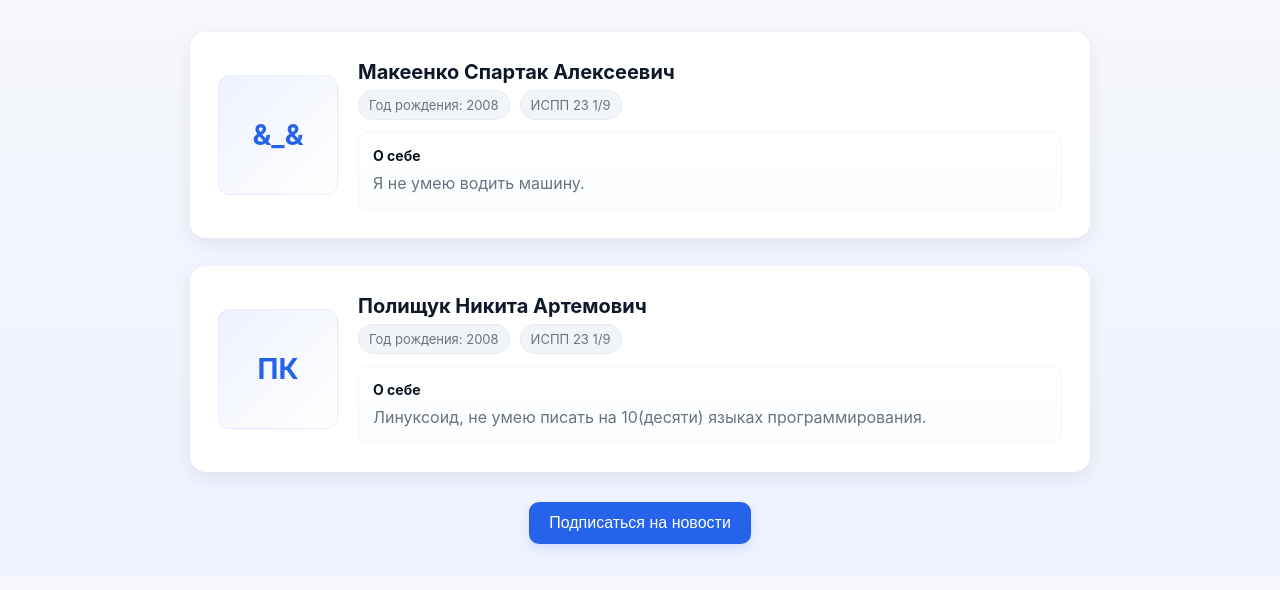
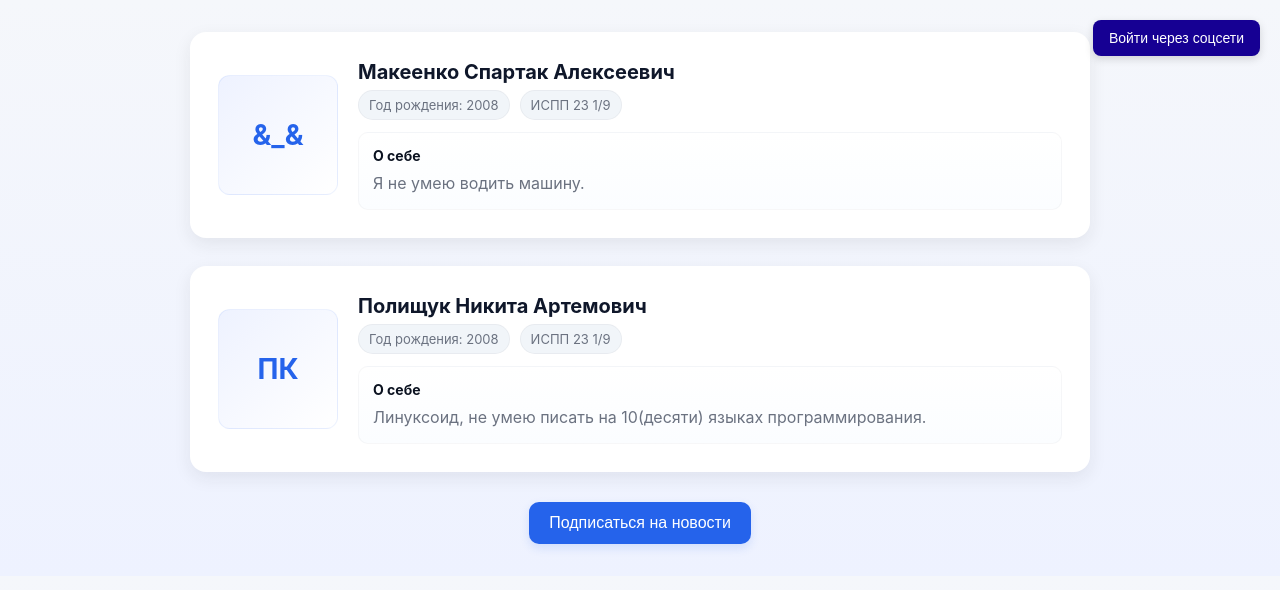
Before and after one commit to SPkrmLMGT/htmlHW9, a plain HTML site: page index.html in a window 1280 px wide. Drawn offline with Linux system fonts and the light colour scheme.

Commit message:
Добавили кнопку авторизации через соцсети

```diff
--- a/index.html
+++ b/index.html
@@ -33,6 +33,24 @@
 .subscribe-btn:hover
 {
     opacity:0.9;
+}
+
+.social-login-btn {
+    position: absolute;
+    top: 20px;
+    right: 20px;
+    padding: 10px 16px;
+    font-size: 14px;
+    border: none;
+    border-radius: 8px;
+    background: #160093;
+    color: white;
+    cursor: pointer;
+    box-shadow: 0 3px 8px rgba(0,0,0,0.15);
+}
+
+.social-login-btn:hover {
+    opacity: 0.9;
 }
 
 
@@ -172,9 +190,14 @@
 
 </body>
 </html>
-</div> <!-- конец container -->
+<body>
+
+  <button class="social-login-btn">Войти через соцсети</button>
+
+  <div class="container">
+    <!-- Здесь идут профили -->
+  </div>
 
   <button class="subscribe-btn">Подписаться на новости</button>
 
 </body>
-</html>
```
